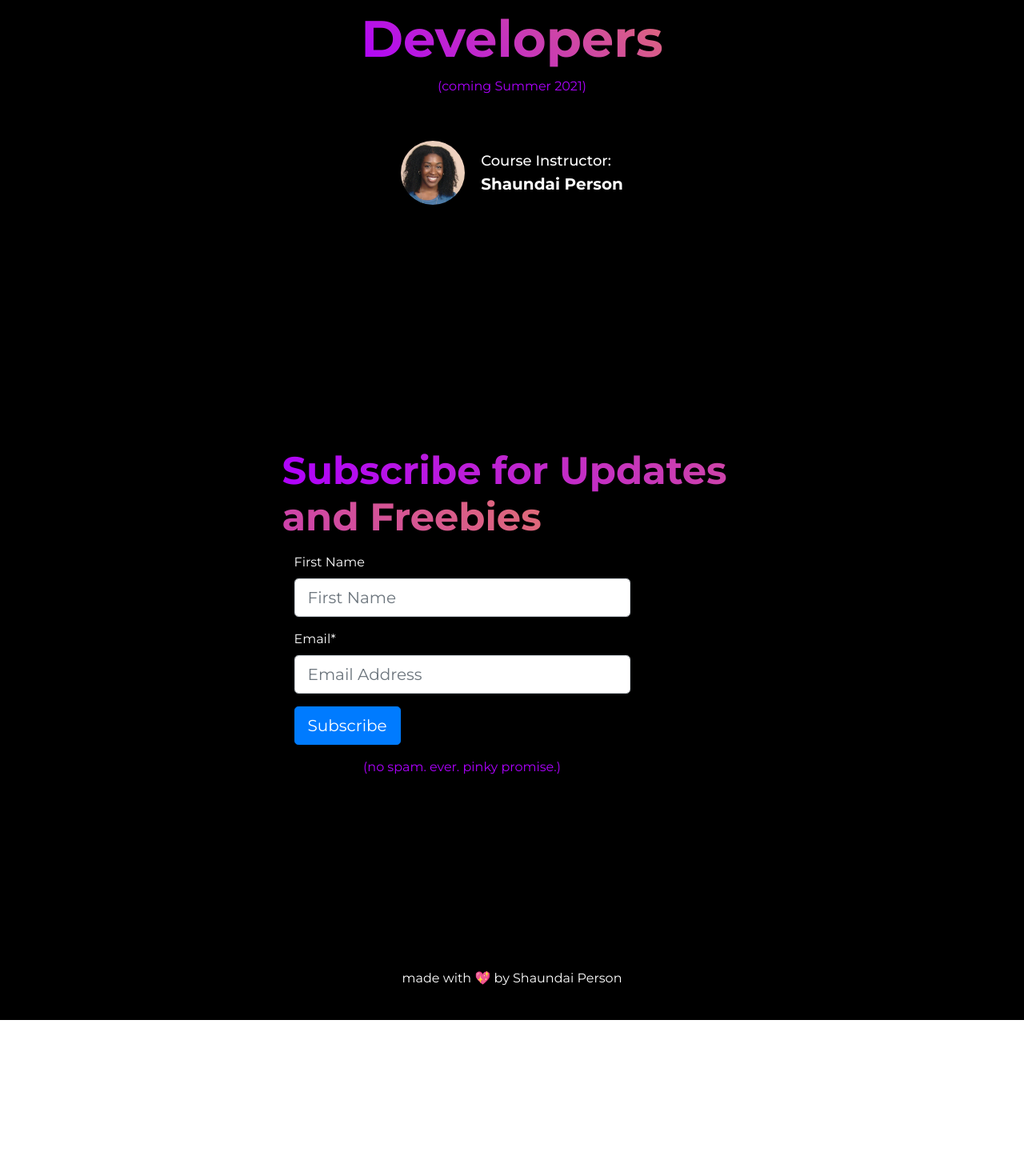
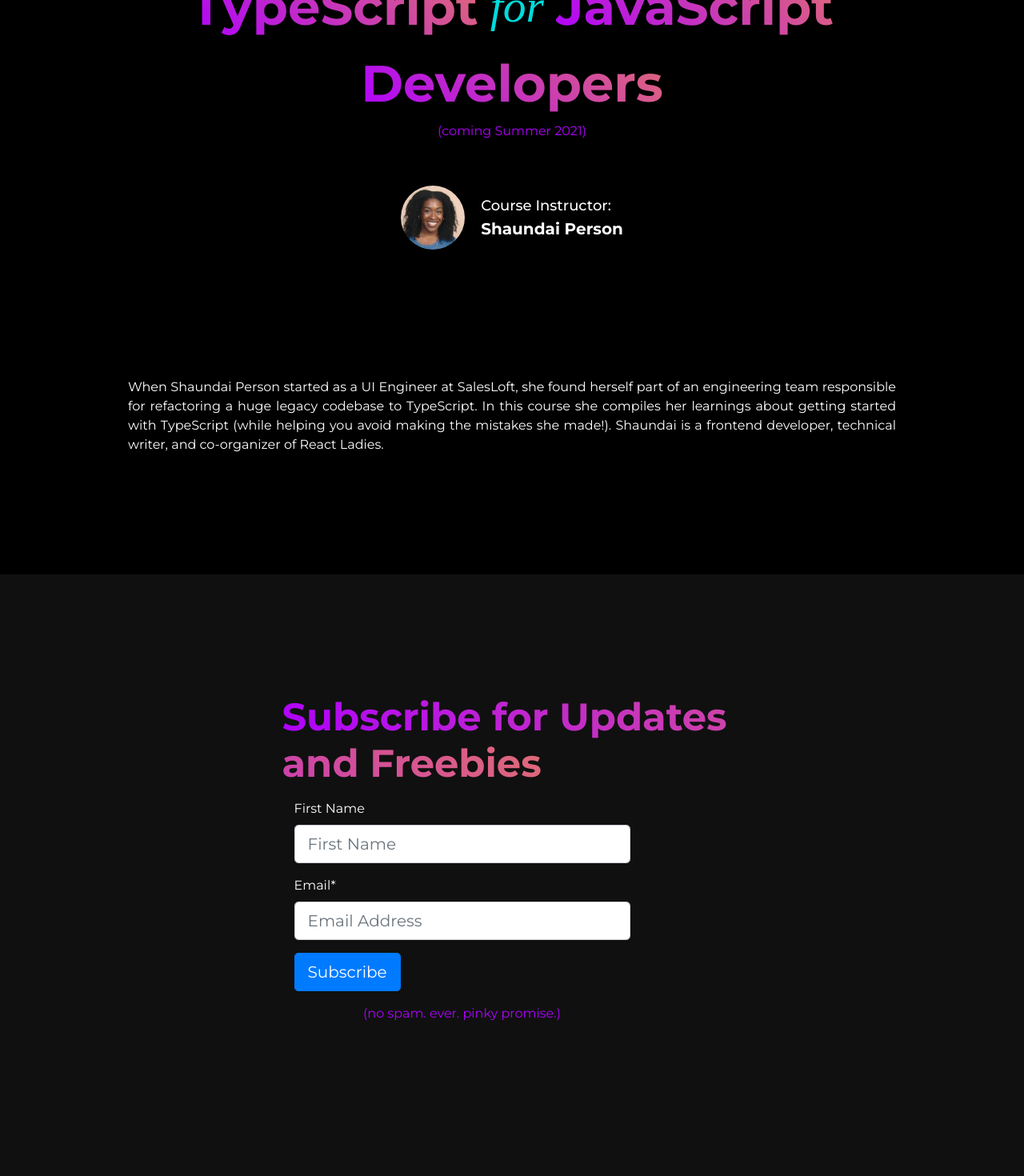
Before and after one commit to shaundai/TSforJSDevsSite, a React (Create React App) app: page / in a window 1280 px wide. Shown: the part 1040-2510 px from the top of the page at 80% size. Before the commit the page ends 2315 px from the top, so only its background shows below. Built offline with nearby package versions, Linux system fonts and the light colour scheme; a web font is replaced by a local one.

Commit message:
style main content

```diff
--- a/src/MainContent.js
+++ b/src/MainContent.js
@@ -1,17 +1,39 @@
 import React from "react"
+import styled from "styled-components"
 import { Footer } from "./components/Footer"
 import { Instructor } from "./components/Instructor"
 import { SubscribeForm } from "./components/SubscribeForm"
 import { Header } from "./components/Header"
-import { HeaderText, Container, Content, Title, Line, For, SignUp } from "./components/styles"
+import {
+	HeaderText,
+	Container,
+	Content,
+	Title,
+	Line,
+	For,
+	SignUp,
+} from "./components/styles"
+
+const FooterContainer = styled.div`
+	margin-top: 50px;
+	width: 100%;
+	background-color: #101010;
+	display: flex;
+	flex-direction: column;
+	align-items: center;
+`
+
+const Filler = styled.div`
+	height: 25vh;
+`
 
 export const MainContent = () => {
 	return (
 		<Container>
 			<Content>
 				<Header />
+				<Filler />
 				<Title>
-					<Line>introducing</Line>
 					<Line>
 						<HeaderText>TypeScript</HeaderText>
 						<For>for</For>
@@ -20,12 +42,14 @@ export const MainContent = () => {
 					<Line>
 						<HeaderText>Developers</HeaderText>
 					</Line>
-          <SignUp>(coming Summer 2021)</SignUp>
+					<SignUp>(coming Summer 2021)</SignUp>
 
-				<Instructor />
-        </Title>
-				<SubscribeForm />
-				<Footer />
+					<Instructor />
+				</Title>
+				<FooterContainer>
+					<SubscribeForm />
+					<Footer />
+				</FooterContainer>
 			</Content>
 		</Container>
 	)
--- a/src/components/Instructor.js
+++ b/src/components/Instructor.js
@@ -1,15 +1,38 @@
 import React from "react"
 
 import Shaundai from "../images/shaundaipic.png"
-import { InstructorPic, InstructorContainer, TaughtBy, ShaundaiNameLink } from "./styles"
+import {
+	InstructorPic,
+	InstructorContainer,
+	TaughtBy,
+	ShaundaiNameLink,
+	AboutShaundai,
+} from "./styles"
+
+
 
 export const Instructor = () => {
 	return (
-				<InstructorContainer>
-				<a href="https://www.twitter.com/shaundai"><InstructorPic src={Shaundai} alt="some pretty chick"/></a>
-					<TaughtBy>Course Instructor:{" "}
-					<ShaundaiNameLink href="https://www.twitter.com/shaundai">Shaundai Person</ShaundaiNameLink>
-						</TaughtBy>
-				</InstructorContainer>
+	<>
+		<InstructorContainer>
+			<a href="https://www.twitter.com/shaundai">
+				<InstructorPic src={Shaundai} alt="Shaundai Person headshot" />
+			</a>
+			<TaughtBy>
+				Course Instructor:{" "}
+				<ShaundaiNameLink href="https://www.twitter.com/shaundai">
+					Shaundai Person
+				</ShaundaiNameLink>
+			</TaughtBy>
+		</InstructorContainer>
+					<AboutShaundai>
+					When Shaundai Person started as a UI Engineer at SalesLoft, she found
+					herself part of an engineering team responsible for refactoring a huge
+					legacy codebase to TypeScript. In this course she compiles her learnings
+					about getting started with TypeScript (while helping you avoid making the
+					mistakes she made!). Shaundai is a frontend developer, technical writer,
+					and co-organizer of React Ladies.
+					</AboutShaundai>
+					</>
 	)
 }
--- a/src/components/SubscribeForm.js
+++ b/src/components/SubscribeForm.js
@@ -7,6 +7,7 @@ import Form from "react-bootstrap/Form"
 import Container from "react-bootstrap/Container"
 
 const SubscribeFormContainer = styled.div`
+margin-top: 150px;
 	width: 575px;
   @media ${device.tablet} {
   width: 90%;
--- a/src/components/styles.js
+++ b/src/components/styles.js
@@ -37,7 +37,6 @@ export const Content = styled.div`
 	flex-direction: column;
 	justify-content: center;
 	align-items: center;
-	width: 90%;
 `
 
 export const Title = styled.div`
@@ -46,7 +45,6 @@ export const Title = styled.div`
 	justify-content: center;
 	align-items: center;
 	width: 100vw;
-  height: 100vh;
 `
 
 export const Line = styled.div`
@@ -80,7 +78,7 @@ export const InstructorContainer = styled.div`
   width: 100%;
   justify-content: center;
 	align-items: center;
-  margin: 0 0 16vh;
+  margin: 0 0 13vh ;
 `
 
 export const InstructorPic = styled.img`
@@ -132,3 +130,9 @@ text-align: center;
   max-width: 61%;
 	}
 `
+
+export const AboutShaundai = styled.div`
+width: 75%;
+text-align: justify;
+margin-bottom: 100px;
+`
```
Also changed, not shown: src/SubscribeSuccessful.js (+17 -15 lines).
